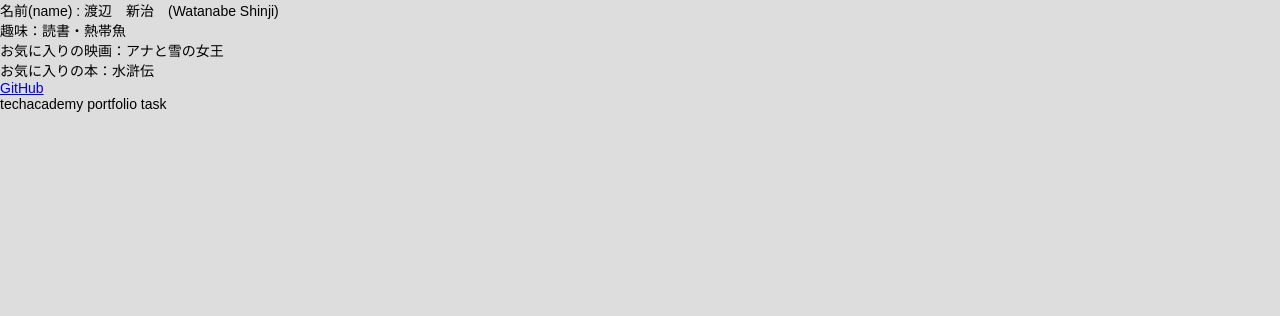
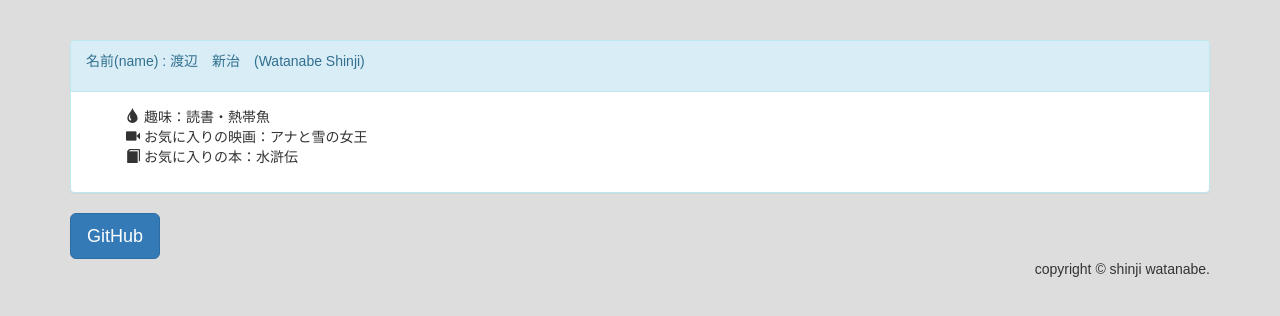
Before and after one commit to shinjiwatanabe75/shinjiwatanabe75.github.io, a plain HTML site: page portfolio/profile.html in a window 1280 px wide. Drawn offline with nearby package versions, Linux system fonts and the light colour scheme.

Commit message:
profile is devised

```diff
--- a/portfolio/profile.css
+++ b/portfolio/profile.css
@@ -1,7 +1,3 @@
-* {
-  margin: 0;
-  padding: 0;
-}
 
 body {
   font-family: YuGothic, "游ゴシック", "メイリオ", Meiryo, "ヒラギノ角ゴ Pro W3", "Hiragino Kaku Gothic Pro", sans-serif;
@@ -12,3 +8,11 @@ body {
 span.red {
   color: red;
 }
+
+.main{
+  margin-top: 40px;
+}
+
+.profile ul{
+  list-style: none;
+}
--- a/portfolio/profile.html
+++ b/portfolio/profile.html
@@ -4,22 +4,29 @@
       <meta charset="utf-8">
       <meta name="description" content="自己紹介ページ">
       <title>portfolio</title>
+      <link rel="stylesheet" href="//maxcdn.bootstrapcdn.com/bootstrap/3.3.5/css/bootstrap.min.css">
+      <script src="//ajax.googleapis.com/ajax/libs/jquery/1.11.3/jquery.min.js"></script>
+      <script src="//maxcdn.bootstrapcdn.com/bootstrap/3.3.5/js/bootstrap.min.js"></script>
       <link rel="stylesheet" href="profile.css">
     </head>
     <body>
-      <div class="main">
-        <p>名前(name) : 渡辺　新治　(Watanabe Shinji)</p>
-        <ul>
-          <li>趣味：読書・熱帯魚</li>
-          <li>お気に入りの映画：アナと雪の女王</li>
-          <li>お気に入りの本：水滸伝</li>
-        </ul>
+      <div class="container main">
+        <div class="profile panel panel-info">
+          <div class="panel-heading"><p>名前(name) : 渡辺　新治　(Watanabe Shinji)</p></div>
+          <div class="panel-body">
+            <ul>
+              <li><i class="glyphicon glyphicon-tint"></i> 趣味：読書・熱帯魚</li>
+              <li><i class="glyphicon glyphicon-facetime-video"></i> お気に入りの映画：アナと雪の女王</li>
+              <li><i class="glyphicon glyphicon-book"></i> お気に入りの本：水滸伝</li>
+            </ul>
+          </div>
+        </div>
+        <div class="link">
+          <a class="btn btn-lg btn-primary" href="https://github.com/shinjiwatanabe75/shinjiwatanabe75.github.io" target="_blank">GitHub</a>
+        </div>
+        <footer class="pull-right">
+          <p>copyright &copy; shinji watanabe.</p>
+        </footer>
       </div>
-      <div class="link">
-        <a href="https://github.com/shinjiwatanabe75/shinjiwatanabe75.github.io" target="_blank">GitHub</a>
-      </div>
-      <footer>
-        <p>techacademy portfolio task</p>
-      </footer>
     </body>
 </html>
```
